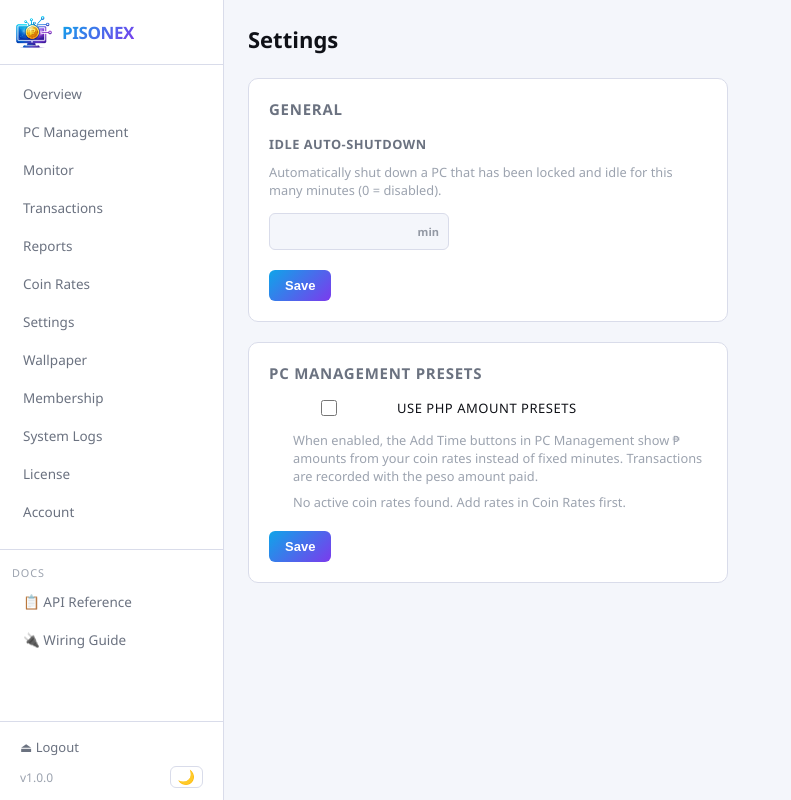
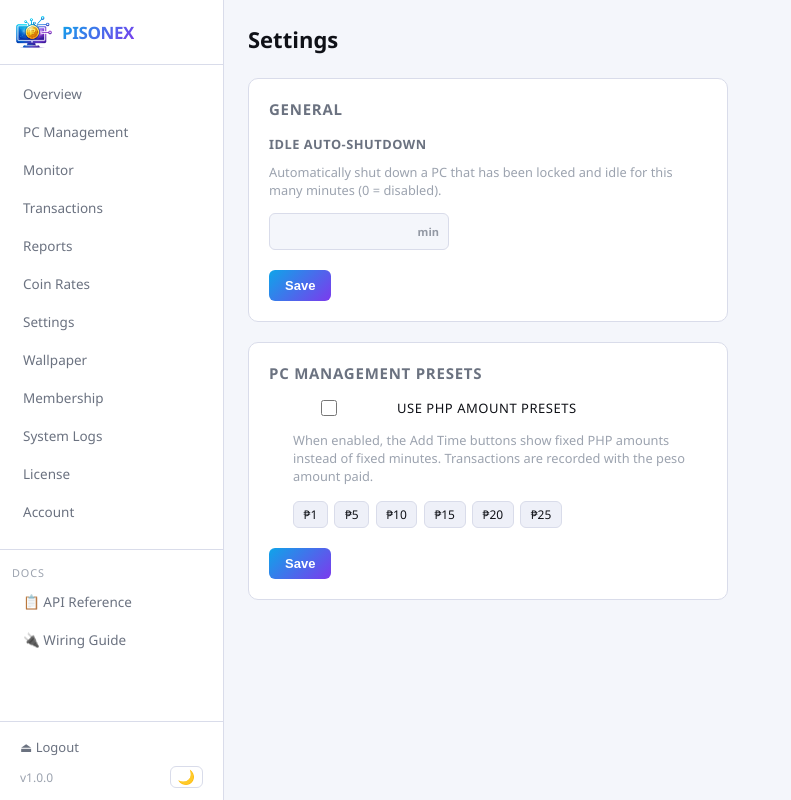
Before and after one commit to valentinjasongaje/pisonex, a FastAPI app: template server/dashboard/templates/settings.html in a window 1280 px wide. Shown: the whole page, without its empty margins (0-791 px from the left). Run offline with FastAPI, Linux system fonts and the light colour scheme; the template is opened without the code that fills it, so the values that code supplies are empty; some libraries are stand-ins or nearby versions.

Commit message:
Update amount presets

```diff
--- a/server/dashboard/routes.py
+++ b/server/dashboard/routes.py
@@ -297,12 +297,14 @@ def overview(
     if not current_user:
         return RedirectResponse("/dashboard/login", status_code=302)
     pcs, online_count, active_count, today_pesos = _pc_overview_data(db)
+    cfg = db.query(MembershipConfig).first()
     return templates.TemplateResponse("overview.html", {
         "request": request,
         "pcs": pcs,
         "online_count": online_count,
         "active_count": active_count,
         "today_pesos": today_pesos,
+        "preset_amounts_enabled": cfg.preset_amounts_enabled if cfg else False,
     })
 
 
@@ -744,7 +746,6 @@ def pcs_page(
     timeout = datetime.utcnow() - timedelta(seconds=settings.PC_HEARTBEAT_TIMEOUT)
     membership_enabled, pc_members = _get_membership_info(db)
     cfg = db.query(MembershipConfig).first()
-    rates = db.query(CoinRate).filter(CoinRate.is_active == True).order_by(CoinRate.pesos).all()
 
     pc_data = []
     for pc in pcs:
@@ -772,7 +773,6 @@ def pcs_page(
         "total": len(pc_data),
         "membership_enabled": membership_enabled,
         "preset_amounts_enabled": cfg.preset_amounts_enabled if cfg else False,
-        "rates": rates,
     })
 
 
@@ -1188,11 +1188,9 @@ def settings_page(
 
     msvc = MembershipService(db)
     cfg = msvc.get_config()
-    rates = db.query(CoinRate).filter(CoinRate.is_active == True).order_by(CoinRate.pesos).all()
     return templates.TemplateResponse("settings.html", {
         "request": request,
         "config": cfg,
-        "rates": rates,
     })
 
 
--- a/server/dashboard/templates/settings.html
+++ b/server/dashboard/templates/settings.html
@@ -38,27 +38,15 @@
       <span>Use PHP amount presets</span>
     </label>
     <p style="font-size:.8rem;color:var(--gray);margin:.5rem 0 0 24px;">
-      When enabled, the Add Time buttons in PC Management show ₱ amounts from your coin
-      rates instead of fixed minutes. Transactions are recorded with the peso amount paid.
+      When enabled, the Add Time buttons show fixed PHP amounts instead of fixed minutes.
+      Transactions are recorded with the peso amount paid.
     </p>
-  </div>
-
-  {% if rates %}
-  <div style="margin-top:.75rem;margin-left:24px;">
-    <p style="font-size:.75rem;color:var(--text-dim);margin-bottom:.4rem;">Active coin rates that will appear as presets:</p>
-    <div style="display:flex;flex-wrap:wrap;gap:.4rem;">
-      {% for rate in rates %}
-      <span style="font-size:.75rem;padding:.25rem .6rem;background:var(--surface-2,rgba(255,255,255,0.05));border:1px solid var(--border);border-radius:6px;color:var(--text);">
-        ₱{{ rate.pesos }} = {{ rate.seconds // 60 }} min
-      </span>
+    <div style="display:flex;flex-wrap:wrap;gap:.4rem;margin:.6rem 0 0 24px;">
+      {% for amt in [1, 5, 10, 15, 20, 25] %}
+      <span style="font-size:.75rem;padding:.25rem .6rem;background:var(--surface-2,rgba(255,255,255,0.05));border:1px solid var(--border);border-radius:6px;color:var(--text);">₱{{ amt }}</span>
       {% endfor %}
     </div>
   </div>
-  {% else %}
-  <p style="font-size:.8rem;color:var(--gray);margin-top:.5rem;margin-left:24px;">
-    No active coin rates found. Add rates in Coin Rates first.
-  </p>
-  {% endif %}
 
   <div style="margin-top:1.25rem;display:flex;align-items:center;gap:12px;">
     <button class="btn btn-primary" onclick="savePresetAmounts()">Save</button>
```
Also changed, not shown: server/dashboard/templates/overview.html (+34 -7 lines), server/dashboard/templates/pcs.html (+18 -6 lines).
